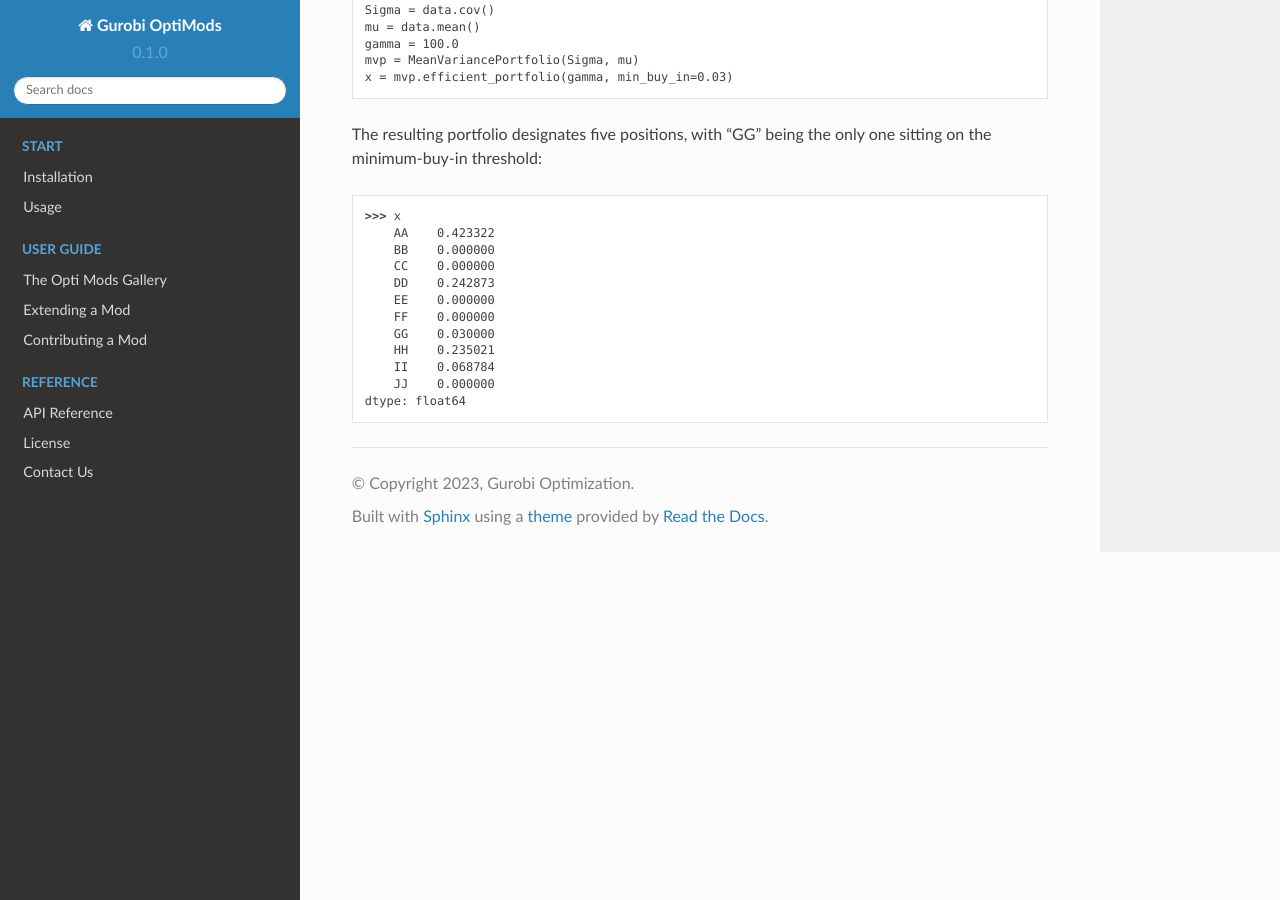
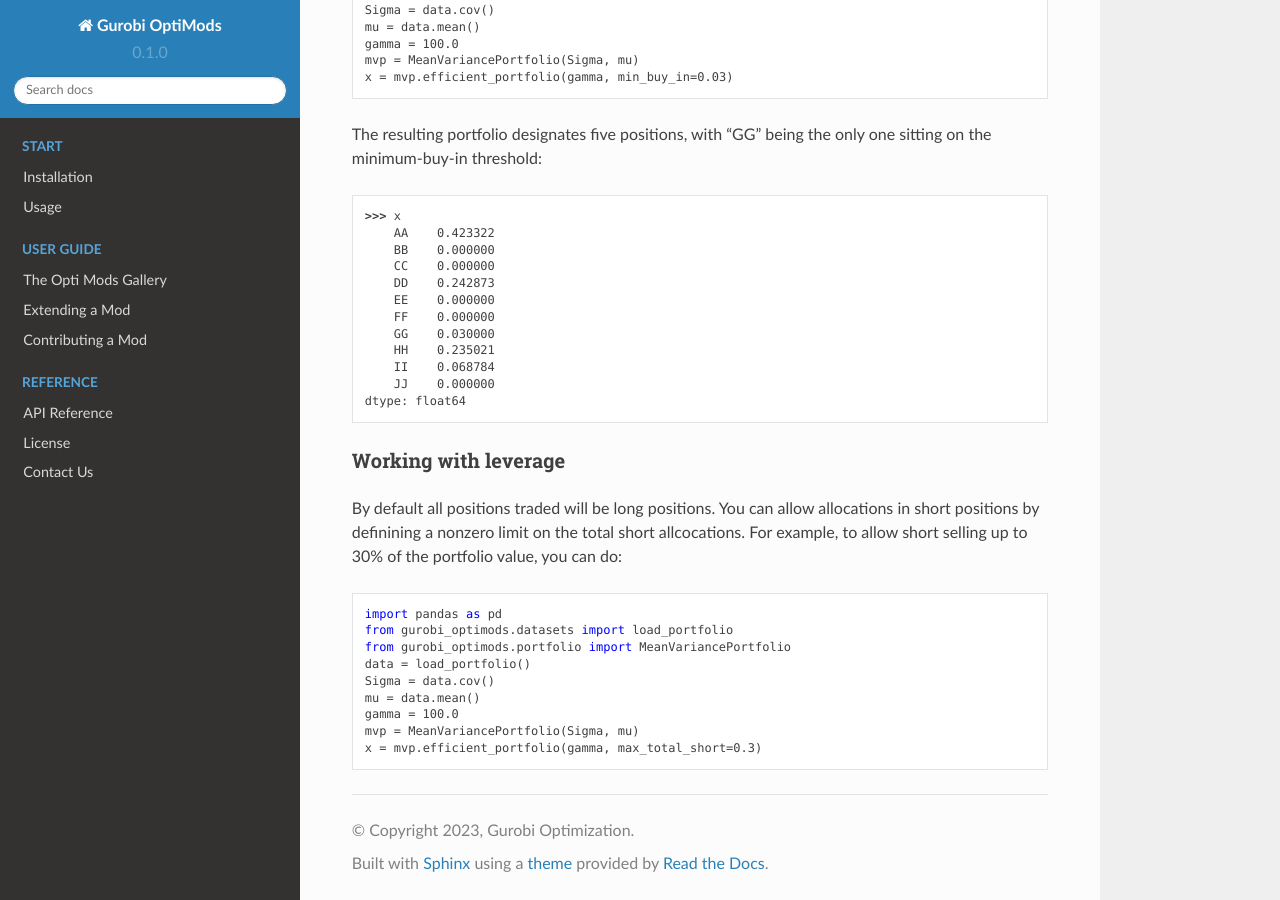
Before and after one commit to Gurobi/gurobi-optimods, a Sphinx documentation site: the page built from docs/source/mods/portfolio.rst, in a window 1280 px wide and 900 px high, scrolled down 3822 px. Built offline with Sphinx 7.4.7 and the Read the Docs theme 2.0.0, drawn with Linux system fonts in a browser that asks for light colours; some of the changed text lies outside the part shown.

Commit message:
Documentation for short sale limit

```diff
--- a/docs/source/mods/portfolio.rst
+++ b/docs/source/mods/portfolio.rst
@@ -213,7 +213,7 @@ total number of trades to three we get the following optimal portfolio.
     :hide:
 
     ...
-    Optimize a model with 12 rows, 20 columns and 40 nonzeros
+    Optimize a model with 33 rows, 50 columns and 100 nonzeros
     ...
     Model has 55 quadratic objective terms
     ...
@@ -305,7 +305,7 @@ wealth are allocated to each traded position:
     :hide:
 
     ...
-    Optimize a model with 21 rows, 20 columns and 50 nonzeros
+    Optimize a model with 42 rows, 50 columns and 100 nonzeros
     ...
     Model has 55 quadratic objective terms
     ...
@@ -328,3 +328,32 @@ only one sitting on the minimum-buy-in threshold:
         II    0.068784
         JJ    0.000000
     dtype: float64
+
+Working with leverage
+~~~~~~~~~~~~~~~~~~~~~
+
+By default all positions traded will be long positions. You can allow
+allocations in short positions by definining a nonzero limit on the total short
+allcocations.  For example, to allow short selling up to 30% of the
+portfolio value, you can do:
+
+.. testcode:: mod
+
+    import pandas as pd
+    from gurobi_optimods.datasets import load_portfolio
+    from gurobi_optimods.portfolio import MeanVariancePortfolio
+    data = load_portfolio()
+    Sigma = data.cov()
+    mu = data.mean()
+    gamma = 100.0
+    mvp = MeanVariancePortfolio(Sigma, mu)
+    x = mvp.efficient_portfolio(gamma, max_total_short=0.3)
+
+.. testoutput:: mod
+    :hide:
+
+    ...
+    Optimize a model with 32 rows, 50 columns and 90 nonzeros
+    ...
+    Model has 55 quadratic objective terms
+    ...
```
Also changed, not shown: other parts of docs/source/mods/portfolio.rst (+3 -3 lines).
